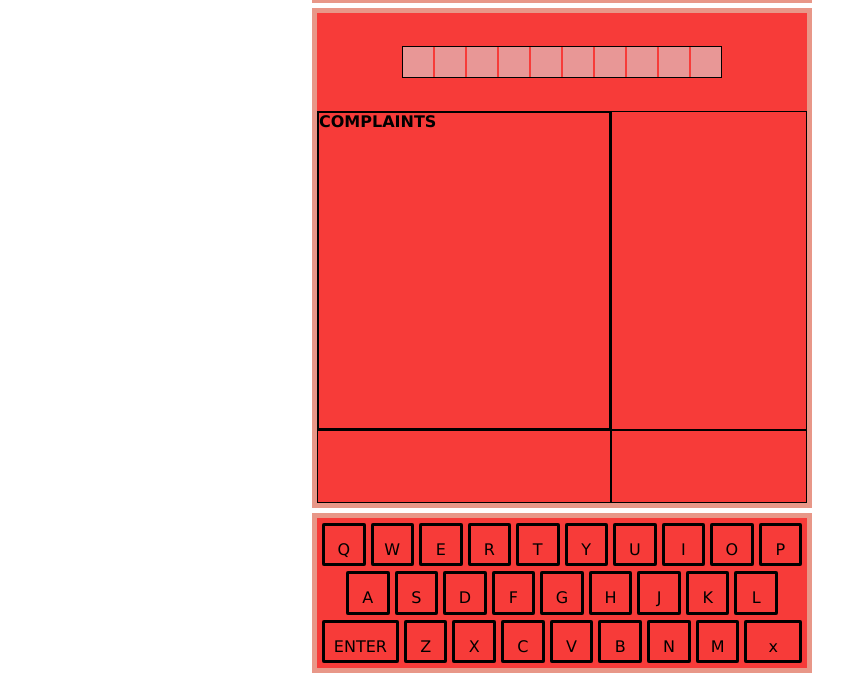
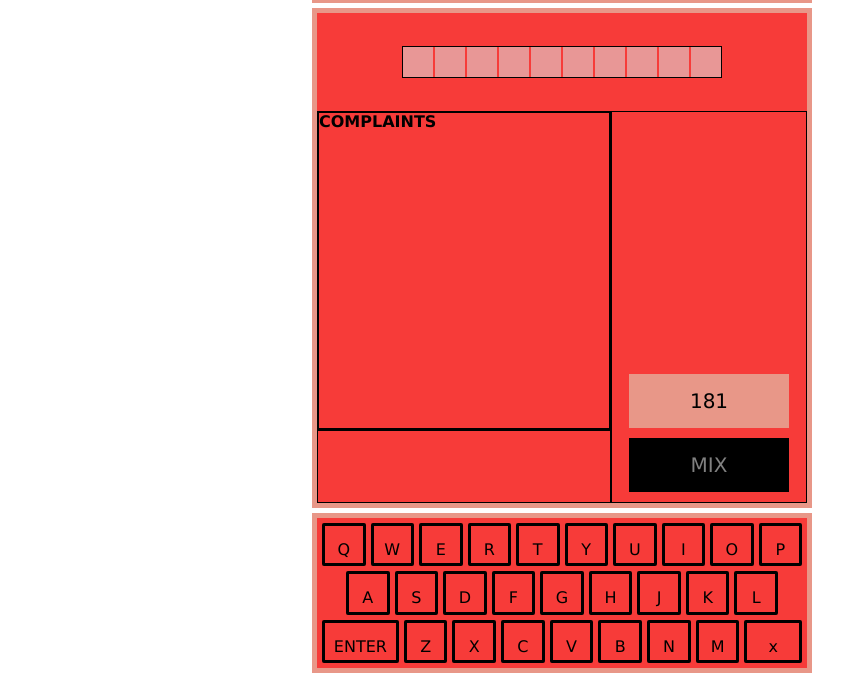
Before and after one commit to nikitacomputer/brainer, a website built with webpack: page src/index.html in a window 1280 px wide. Shown: the part 107-800 px from the top of the page, without its empty margins (78-921 px from the left). Built offline with nearby package versions, Linux system fonts and the light colour scheme.

Commit message:
buttons-are-pretty

```diff
--- a/src/index.html
+++ b/src/index.html
@@ -40,12 +40,16 @@
         </div>
         <div class="grid-cell user-word-list">
           <div class="user-word">complaints</div>
-
-
         </div>
-        <div class="grid-cell dashboard"></div>
         <div class="grid-cell"></div>
-        <div class="grid-cell"></div>
+        <div class="grid-cell dash">
+          <div class="dash-block dash-block_score">
+            <div class="dash-content dash-content_score">181</div>
+          </div>
+          <div class="dash-block dash-block_mix dash-block_mix__enabled">
+            <div class="dash-content dash-content_mix">MIX</div>
+          </div>
+        </div>
       </div>
 
 
--- a/src/style.css
+++ b/src/style.css
@@ -65,7 +65,11 @@
   display: grid;
   grid-template-columns: 60% 40%;
   grid-template-rows: 20% 65% 15%;
-  grid-template-areas: "word word";
+  grid-template-areas:
+  "word word"
+  "list dash"
+  "input dash"
+  ;
 
 }
 
@@ -96,6 +100,7 @@
 }
 
 .user-word-list {
+  grid-area: list;
   display: grid;
   grid-auto-flow: row;
 
@@ -109,11 +114,50 @@
   font-family:'Lucida Sans', 'Lucida Sans Regular', 'Lucida Grande', 'Lucida Sans Unicode', Geneva, Verdana, sans-serif;
   font-weight: 600;
 
+}
+
+
+.dash {
+  grid-area: dash;
+  display: flex;
+  justify-content: end;
+  flex-direction: column;
 
 }
 
 
+.dash-block {
+  grid-area: dash;
+  width: 80%;
+  height: 50px;
+  margin: auto;
+  margin-top: 0;
+  margin-bottom: 10px;
 
+}
+
+.dash-content {
+  margin: 15px auto;
+  font-family:'Lucida Sans', 'Lucida Sans Regular', 'Lucida Grande', 'Lucida Sans Unicode', Geneva, Verdana, sans-serif;
+  font-size: 20px;
+  text-align: center;
+  font-weight: 100;
+  line-height: 20px;
+}
+
+.dash-block_score {
+  background-color: #e89788;
+  border: 2px solid #e89788
+
+}
+
+.dash-block_mix {
+  border: 2px solid black;
+  color: gray;
+}
+.dash-block_mix__enabled {
+  background-color: black;
+}
 
 
 
```
